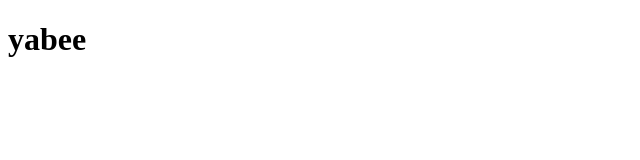
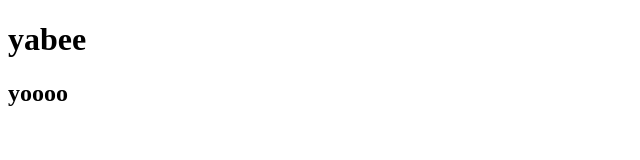
Before and after one commit to yaabeee1111/yabeeeee, a plain HTML site: page index.html in a window 1280 px wide. Shown: the full height of the page, 0-640 px from the left. Drawn offline with Linux system fonts and the light colour scheme.

Commit message:
index.html

```diff
--- a/index.html
+++ b/index.html
@@ -8,5 +8,6 @@
 </head>
 <body>
     <h1>yabee</h1>
+    <h2>yoooo</h2>
 </body>
 </html>
```
